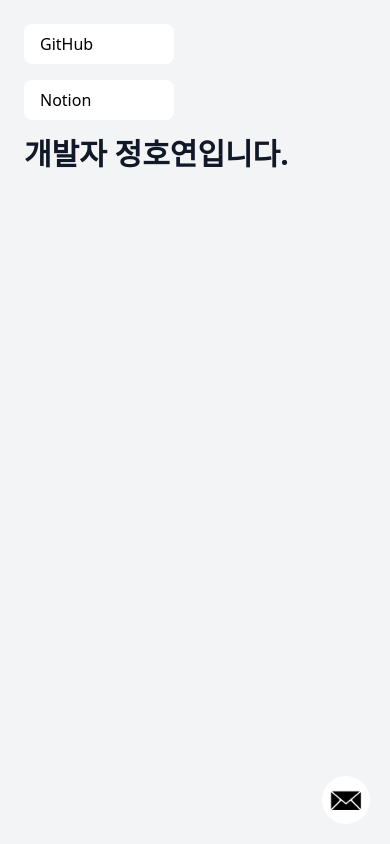
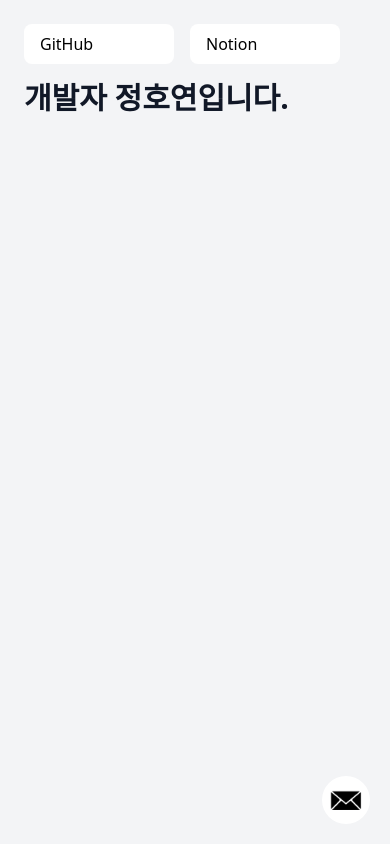
Before and after one commit to Nicknul/Portfolio, a React app: page / in a window 390 px wide. Built offline with nearby package versions, Linux system fonts and the light colour scheme.

Commit message:
:lipstick: 정호연 : flex-col 삭제

```diff
--- a/src/styles/siteStyles.ts
+++ b/src/styles/siteStyles.ts
@@ -3,7 +3,7 @@ const siteStyles = {
   hoverActive: 'bg-black text-white',
   hoverInactive: 'bg-white text-black',
   hoverText: 'mt-2 text-gray-500 text-sm md:text-base transition-all duration-300',
-  siteListContainer: 'flex flex-col space-y-4 md:flex-row md:space-y-0 md:space-x-4',
+  siteListContainer: 'flex space-x-4 md:flex-row md:space-y-0 md:space-x-4',
 };
 
 export default siteStyles;
```
